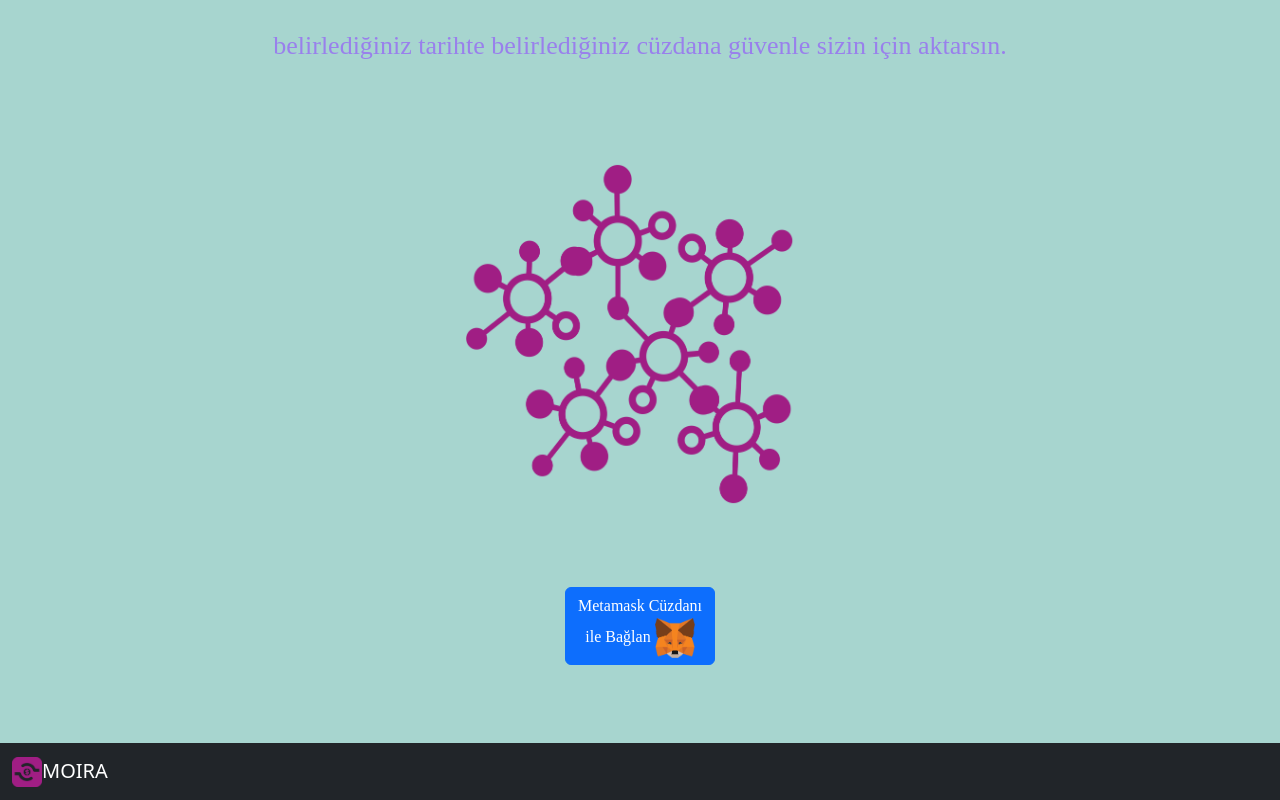
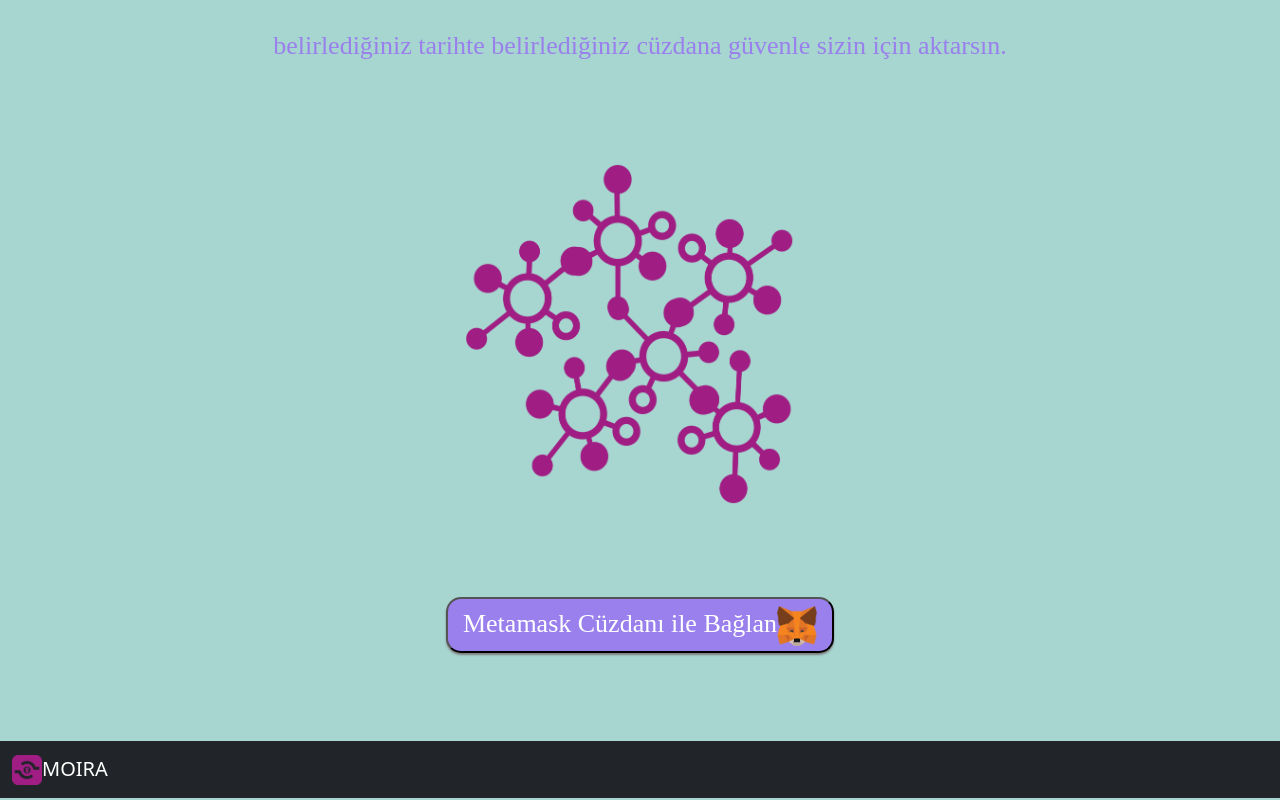
Before and after one commit to Smart-Contract-Intertech/Smart-Contract-Frontend, a React (Create React App) app: page / in a window 1280 px wide. Shown: the part 1808-2608 px from the top of the page. Built offline with nearby package versions, Linux system fonts and the light colour scheme.

Commit message:
button_css

```diff
--- a/src/pages/MainPage.css
+++ b/src/pages/MainPage.css
@@ -2,3 +2,18 @@ body{
     background-color: #A7D5CF;
     color: #9980EC;
 }
+
+button{
+    transition:'ease background-color 250ms';
+    margin: 10px 0px;
+    cursor: pointer;
+    box-shadow: 0px 2px 2px gray;
+    padding: 5px 15px;
+    border-radius: 15px;
+    outline: 0;
+}
+
+button:hover{
+    opacity: 0.8;
+    transform: scale(1.01);
+}
--- a/src/pages/MainPage.js
+++ b/src/pages/MainPage.js
@@ -15,7 +15,7 @@ export default function MainPage(){
 
     const [errorMessage, setErrorMessage] = useState(null);
     const [defaultAccount, setDefaultAccount] = useState(null);
-    const [connectButtonText, setConnectButtonText] = useState('Connect Wallet');
+    const [connectButtonText, setConnectButtonText] = useState('Metamask Cüzdanı\n ile Bağlan');
     const [currentContractVal, setCurrentContractVal] = useState(null);
 
     const [provider, setProvider] = useState(null);
@@ -30,7 +30,7 @@ export default function MainPage(){
         if(window.ethereum){
             window.ethereum.request({method: 'eth_requestAccounts'}).then(result => {
                 accountChangedHandler(result[0]);
-                setConnectButtonText('Wallet Connected');
+                setConnectButtonText('Cüzdan Bağlandı');
             })
         }
         else{
@@ -76,7 +76,7 @@ export default function MainPage(){
                 width="350"
                 height="350"
             /><br/><br/><br/>
-            <button type="button" class="btn btn-primary" onClick={connectWallet}><p style={{fontFamily:'sans-serif-medium', display:"inline"}}>Metamask Cüzdanı <br/> ile Bağlan </p>
+            <button style={{color:'white', backgroundColor:'#9980EC'}} onClick={connectWallet}><p style={{display:"inline"}}>{connectButtonText}</p>
             <img src={metamask} alt="metamask" width="40" height="40" style={{display:"inline"}}></img></button><br/><br/><br/>
         </Container>
     )
```
